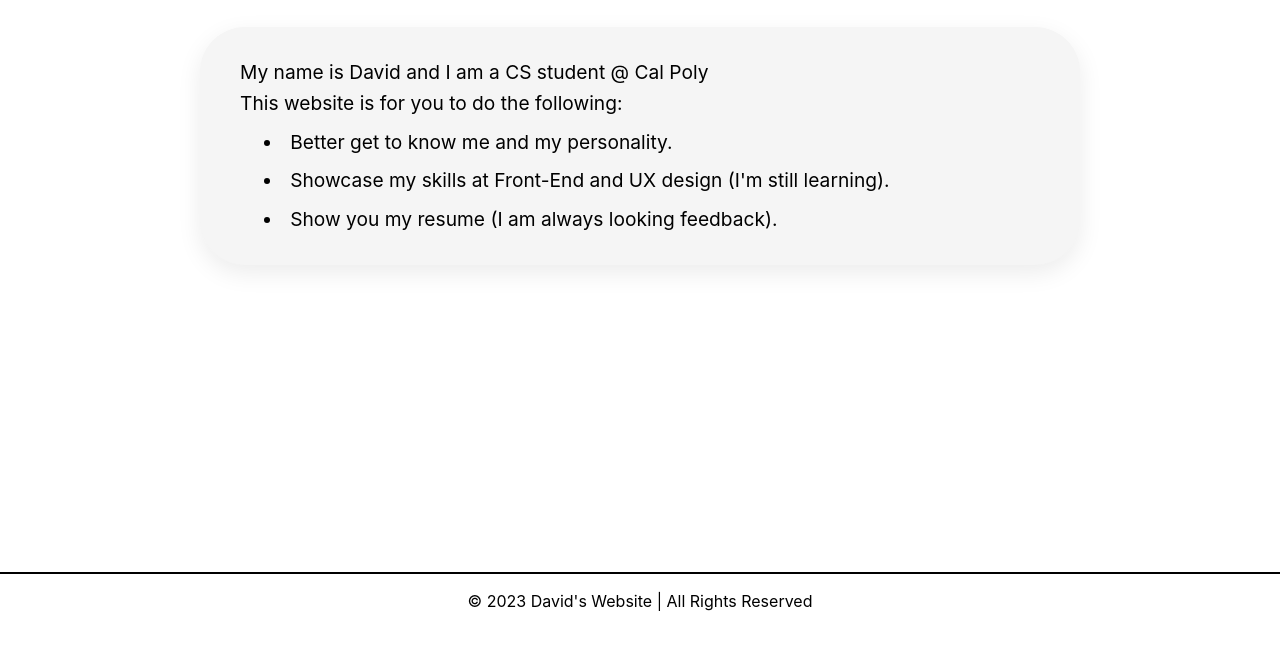
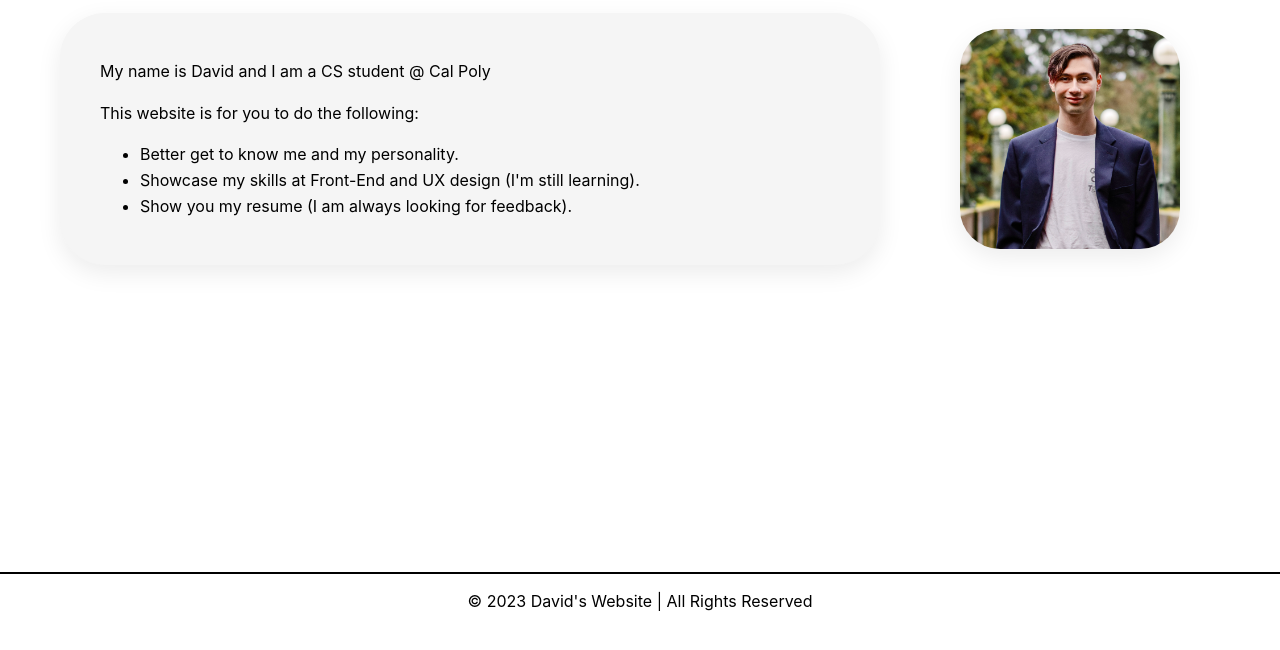
Before and after one commit to dbenshachar/starter_pack, a plain HTML site: page index.html in a window 1280 px wide. Shown: the part 150-800 px from the top of the page. Drawn offline with Linux system fonts and the light colour scheme.

Commit message:
Put index.html in a squircle.

```diff
--- a/index.html
+++ b/index.html
@@ -7,20 +7,25 @@
   <body>
     <nav></nav>
     <main>
-      <h1>
-        <p>Hello and welcome to my website!</p>
-      </h1>
-      <div class="square-circle">
-        <p>
-          My name is David and I am a CS student @ Cal Poly
-          <br />This website is for you to do the following:
-          <li>Better get to know me and my personality.</li>
-          <li>
-            Showcase my skills at Front-End and UX design (I'm still learning).
-          </li>
-          <li>Show you my resume (I am always looking feedback).</li>
-        </p>
-      </div>
+      <h1>Hello and welcome to my website!</h1>
+      <section class="hero">
+        <div class="square-circle">
+          <p>My name is David and I am a CS student @ Cal Poly</p>
+          <p>This website is for you to do the following:</p>
+          <ul>
+            <li>Better get to know me and my personality.</li>
+            <li>
+              Showcase my skills at Front-End and UX design (I'm still
+              learning).
+            </li>
+            <li>Show you my resume (I am always looking for feedback).</li>
+          </ul>
+        </div>
+
+        <figure class="photo-squircle">
+          <img src="profile.jpeg" alt="profile" />
+        </figure>
+      </section>
     </main>
     <footer>© 2023 David's Website | All Rights Reserved</footer>
   </body>
--- a/styles.css
+++ b/styles.css
@@ -72,22 +72,49 @@ a:hover {
   text-decoration: underline;
 }
 
+.hero {
+  display: flex;
+  align-items: center;
+  justify-content: space-between;
+  gap: 40px;
+  max-width: 1200px;
+  margin: 60px auto;
+  padding: 0 40px;
+}
+
 .square-circle {
+  flex: 1;
   background: #f5f5f5;
   border-radius: 45px;
   padding: 30px 40px;
-  max-width: 800px;
-  margin: 30px auto;
   box-shadow: 0 8px 24px rgba(0, 0, 0, 0.08);
-  font-size: 1.2rem;
   line-height: 1.6;
 }
 
-.square-circle p {
-  margin: 0;
+.photo-squircle {
+  width: 220px;
+  height: 220px;
+  border-radius: 40px;
+  overflow: hidden;
+  box-shadow: 0 8px 24px rgba(0, 0, 0, 0.08);
+  flex-shrink: 0;
 }
 
-.square-circle li {
-  margin-left: 1.5rem;
-  margin-top: 8px;
+.photo-squircle img {
+  width: 100%;
+  height: 100%;
+  object-fit: cover;
+  display: block;
 }
+
+@media (max-width: 900px) {
+  .hero {
+    flex-direction: column;
+    align-items: center;
+  }
+  .photo-squircle {
+    width: 60%;
+    height: auto;
+    aspect-ratio: 1 / 1;
+  }
+}
```
Also changed, not shown: profile.jpeg (added).
